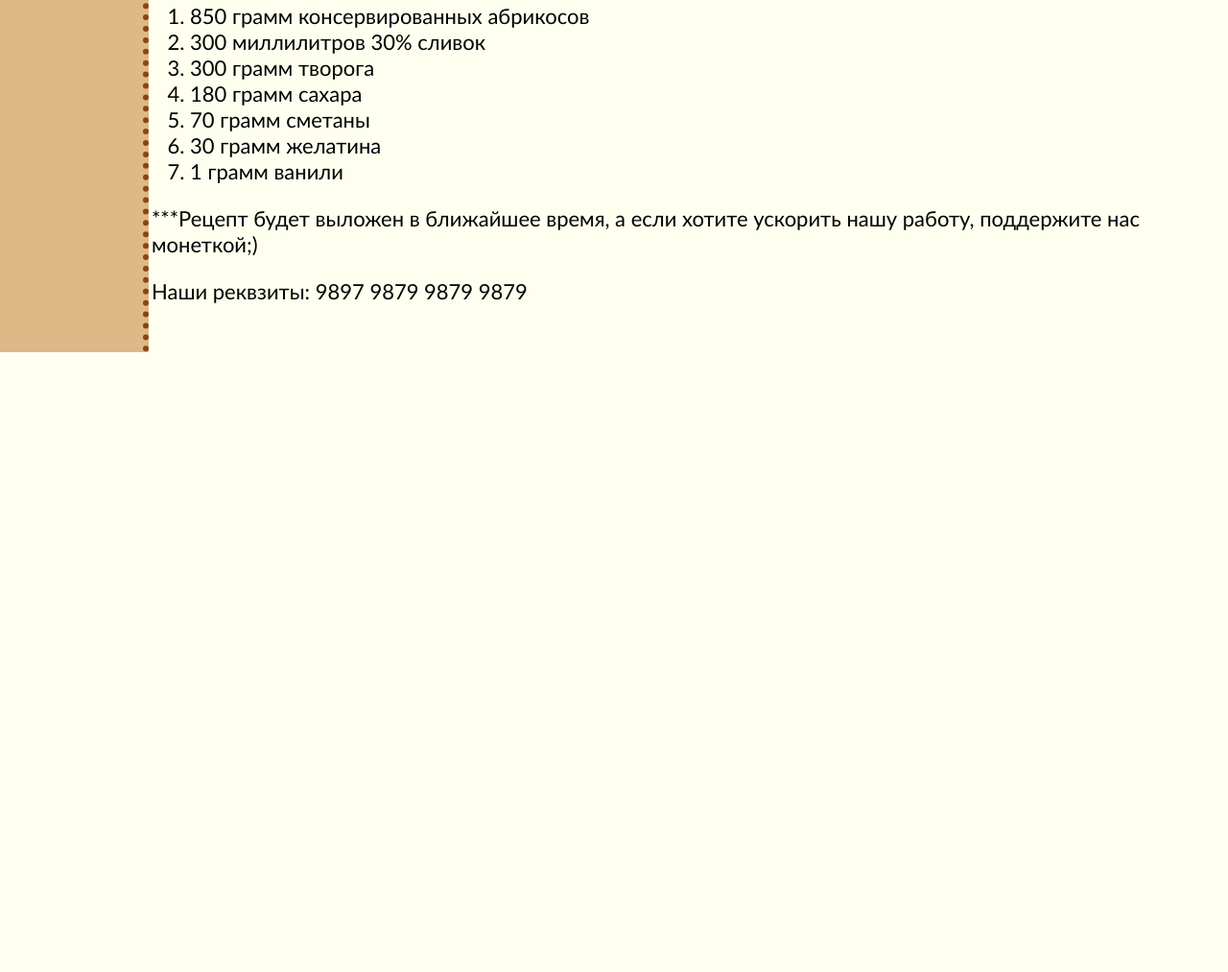
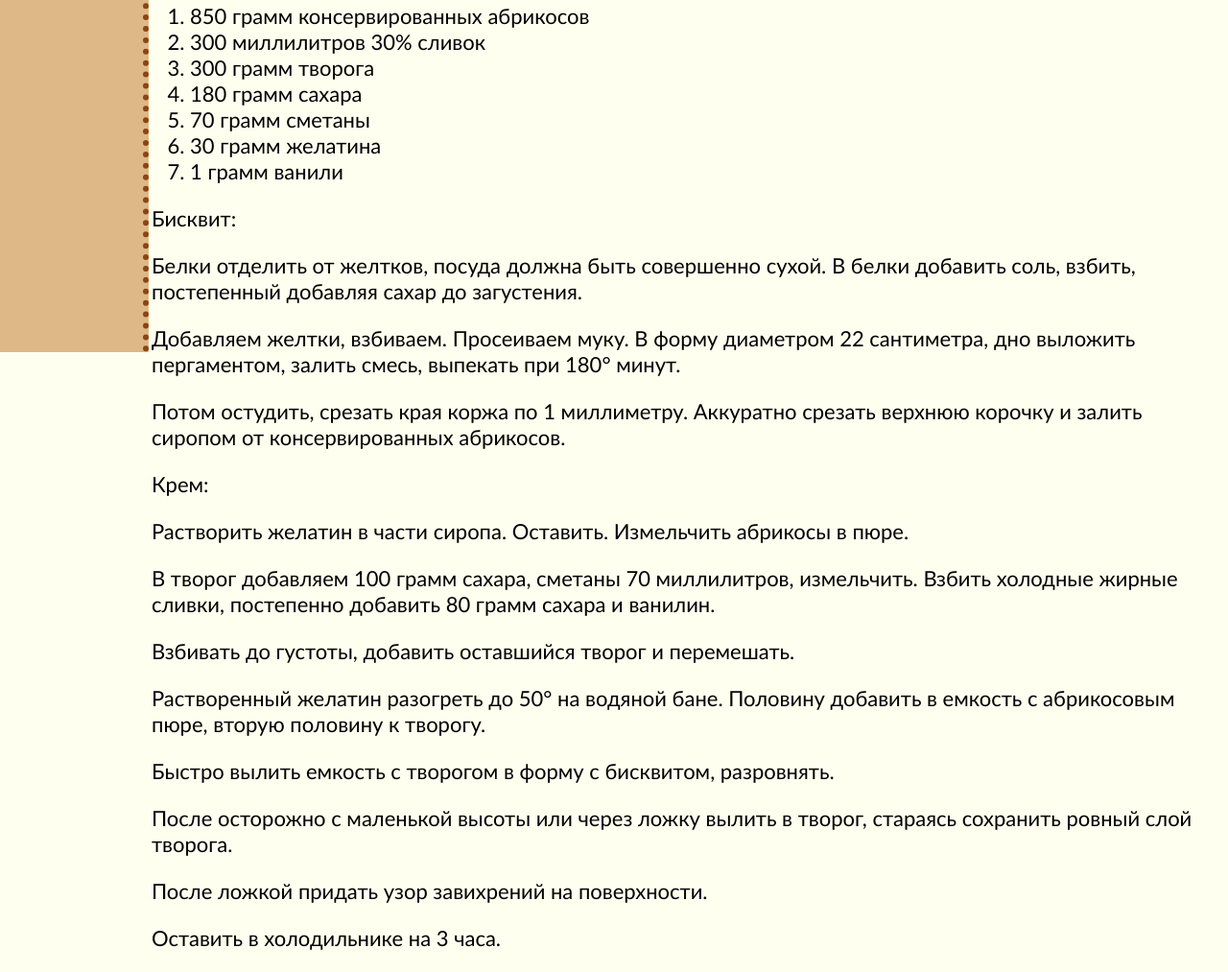
Before and after one commit to Eldrogg/Receptoff, a plain HTML site: page say1.html in a window 1280 px wide. Shown: the part 473-1486 px from the top of the page at 96% size. Before the commit the page ends 840 px from the top, so only its background shows below. Drawn offline with Linux system fonts and the light colour scheme.

Commit message:
Update say1.html

```diff
--- a/say1.html
+++ b/say1.html
@@ -32,8 +32,19 @@
 				<li>30 грамм желатина</li>
 				<li>1 грамм ванили</li>
 			</ol>
-			<p>***Рецепт будет выложен в ближайшее время, а если хотите ускорить нашу работу, поддержите нас монеткой;)</p>
-			<p>Наши реквзиты: 9897 9879 9879 9879</p>
+			<p>Бисквит:</p>
+			<p>Белки отделить от желтков, посуда должна быть совершенно сухой. В белки добавить соль, взбить, постепенный добавляя сахар до загустения.</p>
+			<p>Добавляем желтки, взбиваем. Просеиваем муку. В форму диаметром 22 сантиметра, дно выложить пергаментом, залить смесь, выпекать при 180&deg; минут.</p>
+			<p>Потом остудить, срезать края коржа по 1 миллиметру. Аккуратно срезать верхнюю корочку и залить сиропом от консервированных абрикосов.</p>
+			<p>Крем:</p>
+			<p>Растворить желатин в части сиропа. Оставить. Измельчить абрикосы в пюре.</p>
+			<p>В творог добавляем 100 грамм сахара, сметаны 70 миллилитров, измельчить. Взбить холодные жирные сливки, постепенно добавить 80 грамм сахара и ванилин.</p>
+			<p>Взбивать до густоты, добавить оставшийся творог и перемешать.</p>
+			<p>Растворенный желатин разогреть до 50&deg; на водяной бане. Половину добавить в емкость с абрикосовым пюре, вторую половину к творогу.</p>
+			<p>Быстро вылить емкость с творогом в форму с бисквитом, разровнять.</p>
+			<p>После осторожно с маленькой высоты или через ложку вылить в творог, стараясь сохранить ровный слой творога. </p>
+			<p>После ложкой придать узор завихрений на поверхности.</p>
+			<p>Оставить в холодильнике на 3 часа.</p>
 	</main>
 	<div class="sidebar">
 		<div class="button"><a href="say1.html">Торт Вьюга</a></div>
```
